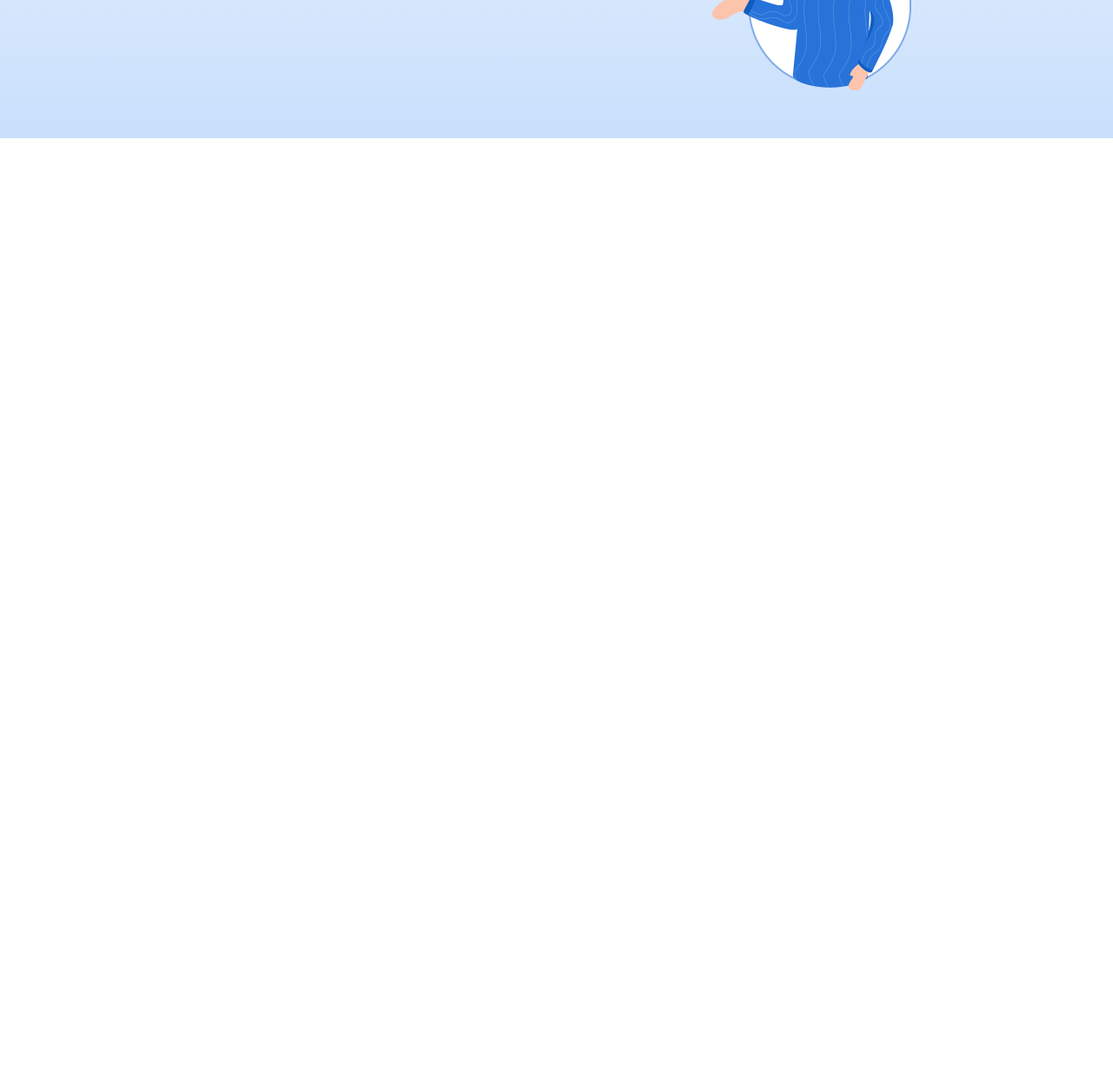
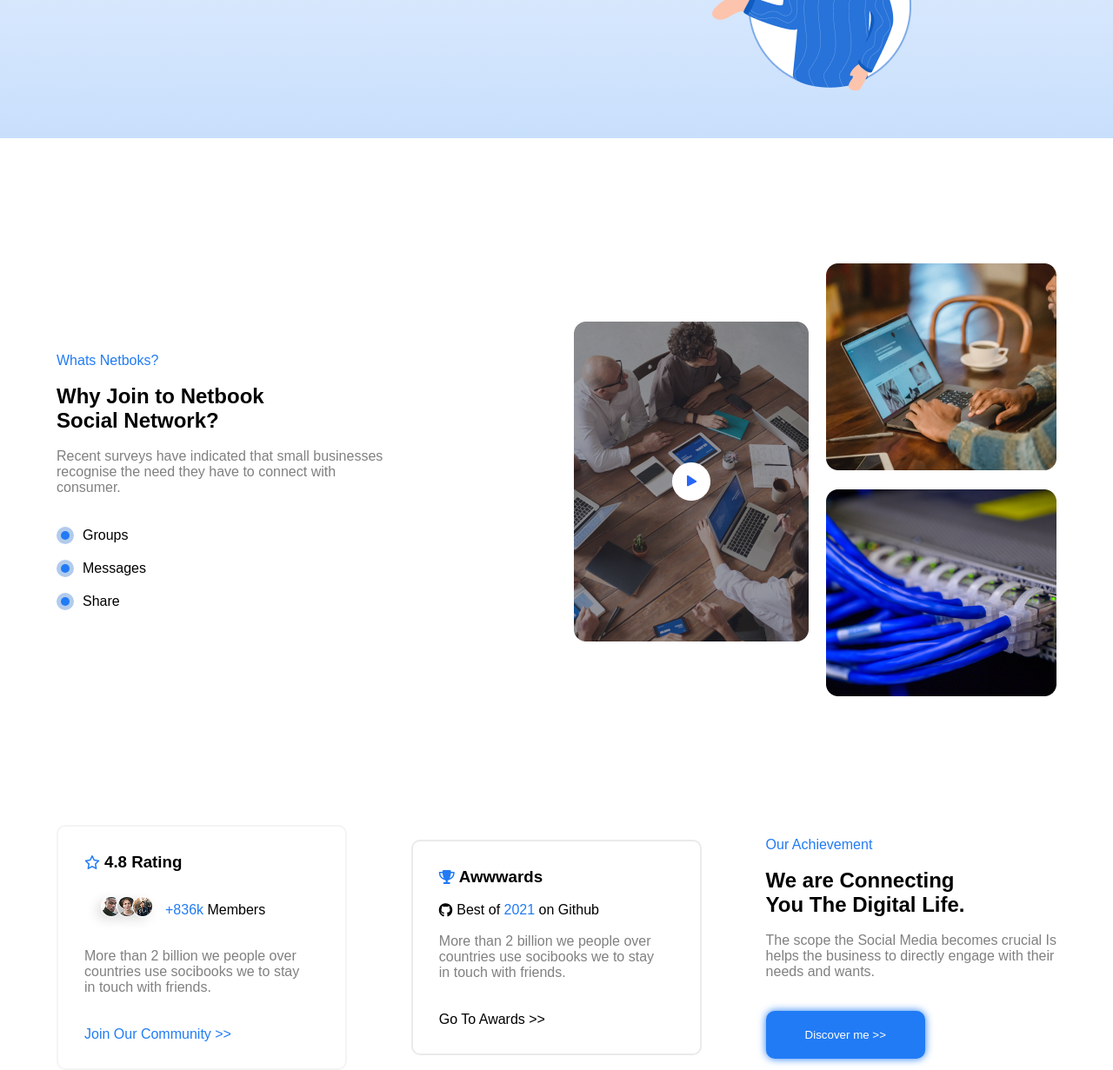
Before and after one commit to arion1986/day_1.4, a plain HTML site: page index.html in a window 1280 px wide. Shown: the part 542-1773 px from the top of the page at 87% size. Before the commit the page ends 800 px from the top, so only its background shows below. Drawn offline with Linux system fonts and the light colour scheme.

Commit message:
third commit

```diff
--- a/index.html
+++ b/index.html
@@ -1,42 +1,170 @@
-<!DOCTYPE html>
+<!doctype html>
 <html lang="en">
   <head>
-    <meta charset="UTF-8">
-    <meta name="viewport" content="width=device-width, initial-scale=1.0">
+    <meta charset="UTF-8" />
+    <meta name="viewport" content="width=device-width, initial-scale=1.0" />
     <title>Document</title>
-    <link rel="stylesheet" href="./style.css">
-    <link rel="stylesheet" href="https://cdnjs.cloudflare.com/ajax/libs/font-awesome/6.7.2/css/all.min.css">
+    <link rel="stylesheet" href="./style.css" />
+    <link
+      rel="stylesheet"
+      href="https://cdnjs.cloudflare.com/ajax/libs/font-awesome/6.7.2/css/all.min.css"
+    />
   </head>
   <body>
     <section class="dv1">
       <div class="dv2">
-        <img src="./logo (1).png" alt="">
+        <img src="./logo (1).png" alt="" />
         <div class="dv3">
           <p>Home</p>
-            <p style="color: gray; display: flex; gap: 5px;">Community<i class="fa-solid fa-chevron-down"></i></p>
-            <p style="color: gray;">Blog</p>
-            <p style="color: gray;">Events</p>
+          <p style="color: gray; display: flex; gap: 5px">
+            Community<i class="fa-solid fa-chevron-down"></i>
+          </p>
+          <p style="color: gray">Blog</p>
+          <p style="color: gray">Events</p>
         </div>
       </div>
       <div class="dv4">
         <i class="fa-solid fa-search"></i>
-            <input class="input" type="text" placeholder="Search Hare...">
+        <input class="input" type="text" placeholder="Search Hare..." />
       </div>
-    </section><hr>
-
+    </section>
+    <hr />
 
     <div class="dv7">
       <section class="dv5">
         <div>
-            <p class="p1">Netbook community</p><br>
-            <h1 class="h1">Your Solutions For Community!</h1><br>
-            <p style="color: gray;">More than 2 billion people in over countries use socibook to stay in touch with friends & family.</p><br><br>
+          <p class="p1">Netbook community</p>
+          <br />
+          <h1 class="h1">Your Solutions For Community!</h1>
+          <br />
+          <p style="color: gray">
+            More than 2 billion people in over countries use socibook to stay in
+            touch with friends & family.
+          </p>
+          <br /><br />
           <div class="dv6">
-                <button class="butt">About More</button><button style="background-color: white; color: #217bf4; border: 2px solid #217bf4;" class="butt">Invite Friend</button>
+            <button class="butt">About More</button
+            ><button
+              style="
+                background-color: white;
+                color: #217bf4;
+                border: 2px solid #217bf4;
+              "
+              class="butt"
+            >
+              Invite Friend
+            </button>
           </div>
         </div>
-        <img src="./Iamge.png" alt="">
-    </section><br><br><br>
+        <img src="./Iamge.png" alt="" />
+      </section>
+      <br /><br /><br />
     </div>
+
+    <br /><br /><br /><br /><br /><br /><br /><br />
+    <section class="dv8">
+      <div>
+        <p style="color: #217bf4">Whats Netboks?</p>
+        <br />
+        <h1>
+          Why Join to Netbook <br />
+          Social Network?
+        </h1>
+        <br />
+        <p style="color: gray">
+          Recent surveys have indicated that small businesses <br />
+          recognise the need they have to connect with <br />
+          consumer.
+        </p>
+        <br /><br />
+        <div class="po">
+          <div class="po1">
+            <div class="po2"></div>
+          </div>
+          <p>Groups</p>
+        </div>
+        <br />
+        <div class="po">
+          <div class="po1">
+            <div class="po2"></div>
+          </div>
+          <p>Messages</p>
+        </div>
+        <br />
+        <div class="po">
+          <div class="po1">
+            <div class="po2"></div>
+          </div>
+          <p>Share</p>
+        </div>
+      </div>
+      <div class="dvi">
+        <img src="./Image (8).png" alt="" />
+        <div>
+          <img src="./Image (9).png" alt="" /><br /><br />
+          <img src="./Image (10).png" alt="" />
+        </div>
+      </div>
+    </section>
+
+    <br /><br /><br /><br /><br /><br /><br /><br />
+
+    <section class="dc1">
+      <div class="dv9">
+        <div class="d1">
+          <i style="color: #217bf4" class="fa-regular fa-star"></i>
+          <h3>4.8 Rating</h3>
+        </div>
+        <br />
+        <div class="d2">
+          <img src="./people.png" alt="" />
+          <p><span style="color: #217bf4">+836k</span> Members</p>
+        </div>
+        <br />
+        <p style="color: gray">
+          More than 2 billion we people over <br />
+          countries use socibooks we to stay <br />
+          in touch with friends.
+        </p>
+        <br /><br />
+        <p style="color: #217bf4">Join Our Community >></p>
+      </div>
+
+      <div class="dv9 dv10">
+        <div class="d1">
+          <i style="color: #217bf4" class="fa-solid fa-trophy"></i>
+          <h3>Awwwards</h3>
+        </div>
+        <br />
+        <div class="d2">
+          <i class="fa-brands fa-github"></i>
+          <p>Best of <span style="color: #217bf4">2021 </span>on Github</p>
+        </div>
+        <br />
+        <p style="color: gray">
+          More than 2 billion we people over <br />
+          countries use socibooks we to stay <br />
+          in touch with friends.
+        </p>
+        <br /><br />
+        <p>Go To Awards >></p>
+      </div>
+
+      <div>
+        <p style="color: #217bf4">Our Achievement</p>
+        <br />
+        <h1>
+          We are Connecting <br />
+          You The Digital Life.
+        </h1>
+        <br />
+        <p style="color: gray">
+          The scope the Social Media becomes crucial Is <br> helps the business to
+          directly  engage with their <br> needs and wants.
+        </p>
+        <br /><br />
+        <button class="butt2">Discover me >></button>
+      </div>
+    </section>
   </body>
 </html>
--- a/style.css
+++ b/style.css
@@ -62,3 +62,65 @@
     display: flex;
     gap: 20px;
 }
+.dv8{
+    display: flex;
+    max-width: 1150px;
+    margin: auto;
+    align-items: center;
+    justify-content: space-between;
+}
+.po1{
+    padding: 5px;
+    background-color: #b2cbec;
+    border-radius: 50%;
+}
+.po2{
+     padding: 5px;
+    background-color: #217BF4;
+    border-radius: 50%;
+}
+.po{
+    display: flex;
+    align-items: center;
+    gap: 10px;
+}
+.dvi{
+    display: flex;
+    align-items: center;
+    gap: 20px;
+}
+.dv9{
+    border: 2px solid rgb(244, 244, 244);
+    width: 300px;
+    padding:30px 0px 30px 30px;
+    border-radius: 10px;
+}
+.d1{
+    display: flex;
+    align-items: center;
+    gap: 5px;
+}
+.d2{
+    display: flex;
+    align-items: center;
+    gap: 5px;
+}
+.dv10{
+        border: 2px solid rgb(234, 234, 234);
+
+}
+.butt2{
+    padding: 20px 45px;
+    border: none;
+    background-color: #217BF4;
+    color: white;
+    border-radius: 10px;
+    box-shadow: 0px 0px 10px #217BF4;
+}
+.dc1{
+    display: flex;
+    max-width: 1150px;
+    align-items: center;
+    justify-content: space-between;
+    margin: auto;
+}
```
Also changed, not shown: Image (10).png (added), Image (8).png (added), Image (9).png (added), people.png (added). Lines whose indentation alone changed are shown as unchanged.
